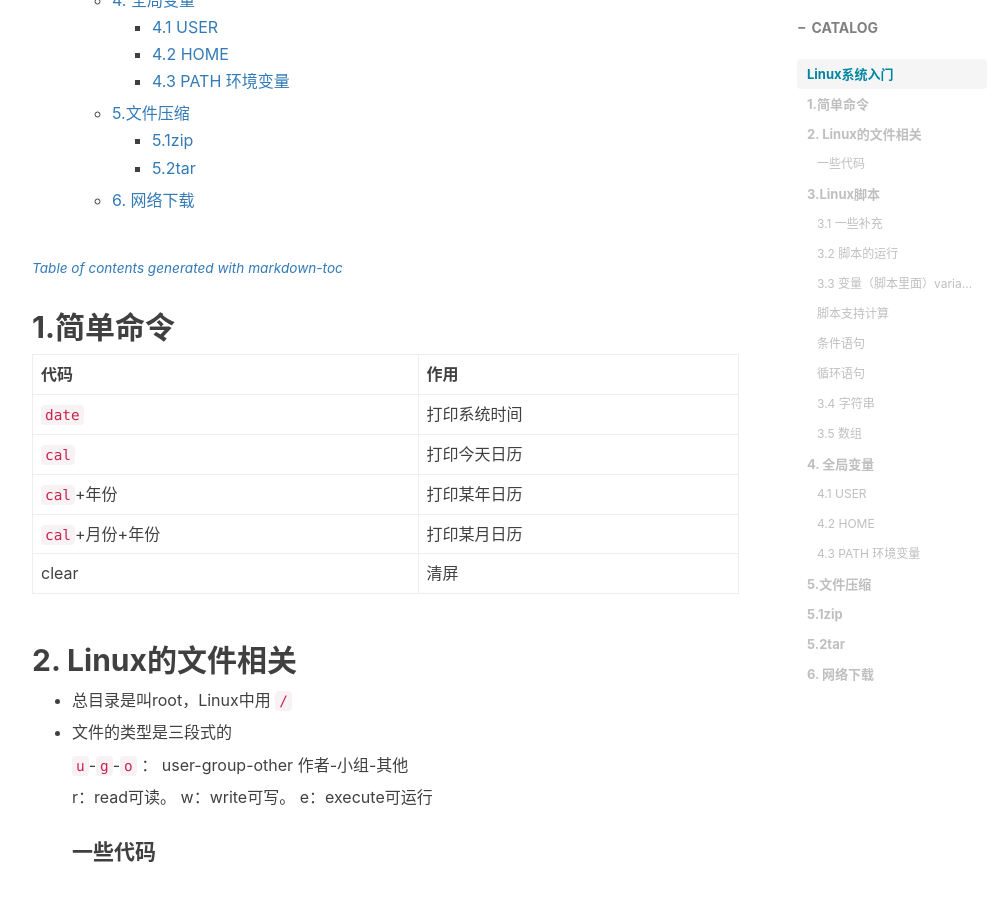
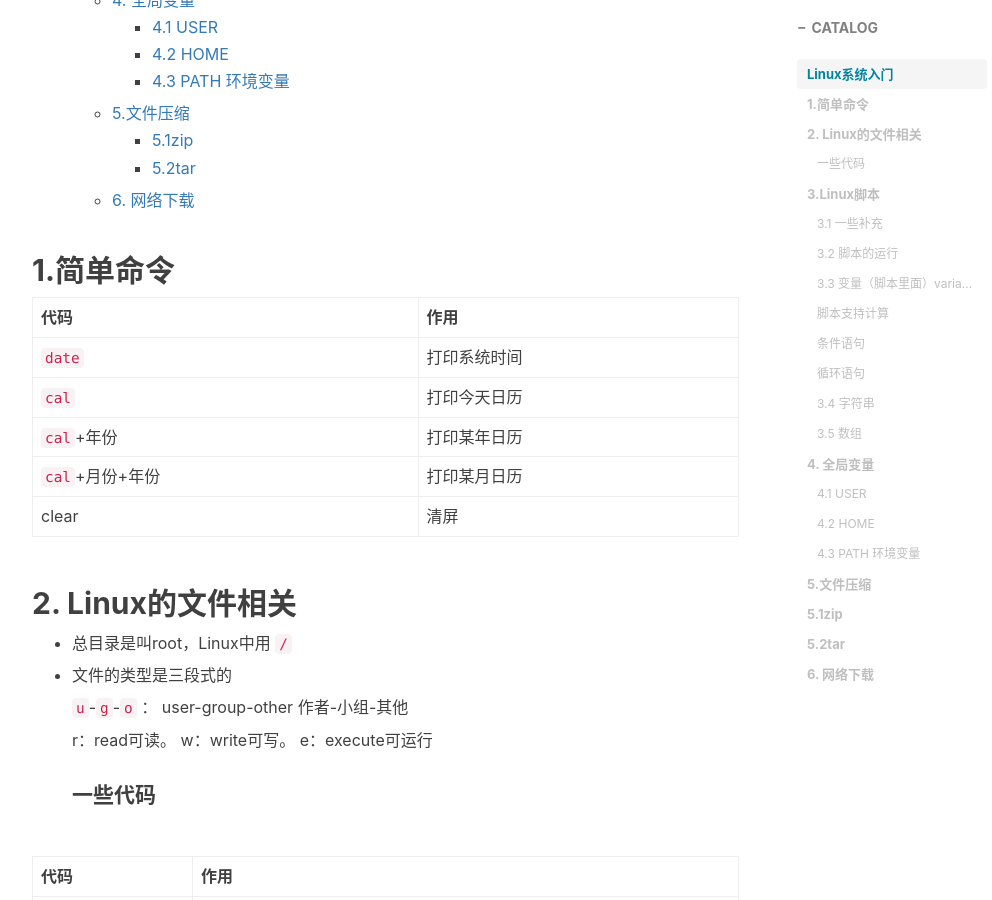
Before and after one commit to LXY-freshman/LXY-freshman.github.io, a Jekyll site: the page built from _posts/2020-02-11-Linux入门学习笔记.md, in a window 1280 px wide and 900 px high, scrolled down 1046 px. Shown: the whole window, without its empty margins (233-1225 px from the left). Built offline with Jekyll 4.4.1, drawn with Linux system fonts in a browser that asks for light colours; nearby versions of some CDN libraries; comment, search, counter and statistics services are not loaded.

Commit message:
Update 2020-02-11-Linux入门学习笔记.md

```diff
--- a/_posts/2020-02-11-Linux入门学习笔记.md
+++ b/_posts/2020-02-11-Linux入门学习笔记.md
@@ -35,9 +35,6 @@ tags:
     + [5.1zip](#51zip)
     + [5.2tar](#52tar)
   * [6. 网络下载](#6-----)
-
-<small><i><a href='http://ecotrust-canada.github.io/markdown-toc/'>Table of contents generated with markdown-toc</a></i></small>
-
 
 
 ## 1.简单命令
```
